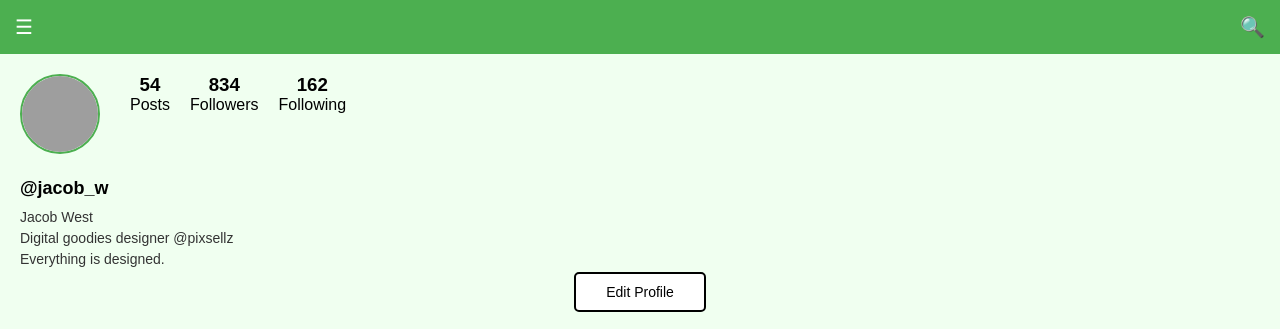
After one commit to MalikZailani/localplant-nep-assignment, a Django app: page /profile/ in a window 1280 px wide. The commit adds this page. Shown: the top 329 px of the page. Run offline with Django 5.2, Linux system fonts and the light colour scheme; grey boxes are pictures that could not be loaded.

Commit message:
get update

```diff
--- a/LPI/localplantidentification/localplantidentification/settings.py
+++ b/LPI/localplantidentification/localplantidentification/settings.py
@@ -55,7 +55,7 @@ ROOT_URLCONF = 'localplantidentification.urls'
 TEMPLATES = [
     {
         'BACKEND': 'django.template.backends.django.DjangoTemplates',
-        'DIRS': [],
+        'DIRS': ['templates'],
         'APP_DIRS': True,
         'OPTIONS': {
             'context_processors': [
@@ -106,7 +106,7 @@ AUTH_PASSWORD_VALIDATORS = [
 
 LANGUAGE_CODE = 'en-us'
 
-TIME_ZONE = 'UTC'
+TIME_ZONE = 'Asia/Brunei'
 
 USE_I18N = True
 
@@ -135,3 +135,4 @@ AUTHENTICATION_BACKENDS = [
 LOGIN_URL = 'index'
 LOGIN_REDIRECT_URL = 'home'
 APPEND_SLASH = False
+LOGOUT_REDIRECT_URL = 'index'
--- a/LPI/localplantidentification/myapp/templates/Setting page.html
+++ b/LPI/localplantidentification/myapp/templates/Setting page.html
@@ -218,7 +218,7 @@
     </div>
     <div class="item">
         <i class="fas fa-sign-out-alt"></i>
-        <a href="#" class="logout">Log Out</a>
+        <a href="{% url 'logout' %}" class="logout">Log Out</a>
     </div>
 </div>
 
--- /dev/null
+++ b/LPI/localplantidentification/myapp/templates/acc-profile.html
@@ -0,0 +1,197 @@
+<!DOCTYPE html>
+<html lang="en">
+<head>
+    <meta charset="UTF-8">
+    <meta name="viewport" content="width=device-width, initial-scale=1.0">
+    <title>User Profile - GreenOasis</title>
+    <style>
+        * {
+            margin: 0;
+            padding: 0;
+            box-sizing: border-box;
+            font-family: Arial, sans-serif;
+        }
+
+        body {
+            background-color: #f0fff0;
+        }
+
+        header {
+            background-color: #4CAF50;
+            color: white;
+            padding: 15px;
+            display: flex;
+            justify-content: space-between;
+            align-items: center;
+        }
+
+        .navbar {
+            display: flex;
+            justify-content: space-between;
+            width: 100%;
+        }
+
+        .navbar .icon {
+            font-size: 20px;
+            color: white;
+            cursor: pointer;
+        }
+
+        main {
+            padding: 20px;
+        }
+
+        .profile-header {
+            display: flex;
+            align-items: flex-start;
+            justify-content: flex-start; /* Align items to the start */
+            margin-bottom: 20px;
+        }
+
+        .profile-picture {
+            text-align: center;
+            margin-right: 20px; /* Space between picture and stats */
+        }
+
+        .profile-picture img {
+            width: 80px;
+            height: 80px;
+            border-radius: 50%;
+            object-fit: cover;
+            border: 2px solid #4CAF50;
+        }
+
+        .profile-stats {
+            display: flex; /* Display stats in a row */
+            flex-direction: row;
+            align-items: center; /* Center align items */
+            margin-right: 20px; /* Space between stats and details */
+        }
+
+        .profile-stats div {
+            text-align: center; /* Center text for each stat */
+            margin: 0 10px; /* Margin between each stat */
+        }
+
+        .profile-details {
+            flex: 1;
+            margin-top: 10px; /* Space above profile details */
+        }
+
+        .profile-details h2 {
+            margin-bottom: 10px;
+            font-size: 18px;
+        }
+
+        .profile-details p {
+            margin-bottom: 5px;
+            color: #333;
+            font-size: 14px;
+        }
+
+        .edit-profile {
+            text-align: center;
+            margin-bottom: 20px;
+        }
+
+        .edit-profile button {
+            padding: 10px 30px; /* Increased padding for length */
+            font-size: 14px;
+            color: black; /* Black text */
+            background-color: white; /* White background */
+            border: 2px solid black; /* Black thin border */
+            border-radius: 5px;
+            cursor: pointer;
+        }
+
+        .edit-profile button:hover {
+            background-color: #f0f0f0; /* Light gray on hover */
+        }
+
+        .gallery {
+            display: grid;
+            grid-template-columns: repeat(3, 1fr);
+            grid-gap: 10px;
+        }
+
+        .gallery img {
+            width: 100%;
+            height: 100px;
+            object-fit: cover;
+            border-radius: 5px;
+        }
+
+        footer {
+            background-color: #4CAF50;
+            padding: 10px;
+            position: fixed;
+            bottom: 0;
+            width: 100%;
+            display: flex;
+            justify-content: space-between;
+            align-items: center;
+        }
+
+        footer .icon {
+            font-size: 24px;
+            color: white;
+        }
+    </style>
+</head>
+<body>
+    <header>
+        <div class="navbar">
+            <span class="icon">&#9776;</span>
+            <span class="icon">&#128269;</span>
+        </div>
+    </header>
+
+    <main>
+        <div class="profile-header">
+            <div class="profile-picture">
+                <img src="profile-pic-placeholder.jpg" alt="Profile Picture">
+            </div>
+            <div class="profile-stats">
+                <div>
+                    <h3>54</h3>
+                    <p>Posts</p>
+                </div>
+                <div>
+                    <h3>834</h3>
+                    <p>Followers</p>
+                </div>
+                <div>
+                    <h3>162</h3>
+                    <p>Following</p>
+                </div>
+            </div>
+        </div>
+
+        <div class="profile-details">
+            <h2>@jacob_w</h2>
+            <p>Jacob West</p>
+            <p>Digital goodies designer @pixsellz</p>
+            <p>Everything is designed.</p>
+        </div>
+
+        <div class="edit-profile">
+            <button>Edit Profile</button>
+        </div>
+
+        <div class="gallery">
+            <img src="gallery-img1.jpg" alt="Gallery Image 1">
+            <img src="gallery-img2.jpg" alt="Gallery Image 2">
+            <img src="gallery-img3.jpg" alt="Gallery Image 3">
+            <img src="gallery-img4.jpg" alt="Gallery Image 4">
+            <img src="gallery-img5.jpg" alt="Gallery Image 5">
+            <img src="gallery-img6.jpg" alt="Gallery Image 6">
+        </div>
+    </main>
+
+    <footer>
+        <span class="icon">&#8962;</span>
+        <span class="icon">+</span>
+        <span class="icon">&#128100;</span>
+    </footer>
+</body>
+</html>
--- a/LPI/localplantidentification/myapp/urls.py
+++ b/LPI/localplantidentification/myapp/urls.py
@@ -1,4 +1,5 @@
 from django.urls import path
+from django.contrib.auth import logout
 from . import views
 
 urlpatterns =[
@@ -11,6 +12,9 @@ urlpatterns =[
     path("forgot-password/",views.forgotpassword, name="forgotpassword"),
     path("plantcommunity/",views.plantcommunity, name="plantcommunity"),
     path("result/",views.result, name="result"),
+    path("profile/",views.profile, name="profile"),
+    path("logout/", views.custom_logout, name="logout"),
+    path("acccreated/",views.acccreated, name="acccreated"),
 
 
 ]
--- a/LPI/localplantidentification/myapp/views.py
+++ b/LPI/localplantidentification/myapp/views.py
@@ -38,14 +38,14 @@ def createaccount(request):
 
         # Check if the user already exists
         if User.objects.filter(email=email).exists():
-            return HttpResponse('User already exists. Please <a href="/login/">login</a>.')
+            return HttpResponse("User Already Exists. Please <a href='/login/'>login</a>.")
 
         # Create the new user
         user = User.objects.create_user(username=name, email=email, password=password)
         user.first_name = name  # Save full name in 'first_name'
         user.save()
 
-        return redirect('index')  # Redirect to login after successful registration
+        return redirect('acccreated')  # Redirect to login after successful registration
 
     return render(request, 'create-account.html')  # Render the registration form
 
@@ -75,4 +75,16 @@ def plantcommunity(request):
 def result(request):
     return render(request,"Result Page.html")
 
+def profile(request):
+    return render(request,"acc-profile.html")
+
+def acccreated(request):
+    return render(request,"acc-created.html")
+
+def custom_logout(request):
+    logout(request)  # Logs out the user
+    return redirect("index")  # Redirect to login or homepage
+
+
+
 # Define route for the user profile page
```
Also changed, not shown: LPI/localplantidentification/myapp/templates/acc-created.html (added, +57 -0 lines), LPI/localplantidentification/myapp/templates/edit-profile.html (added, +154 -0 lines), acc-created.html (+40 -30 lines), LPI/localplantidentification/db.sqlite3.
